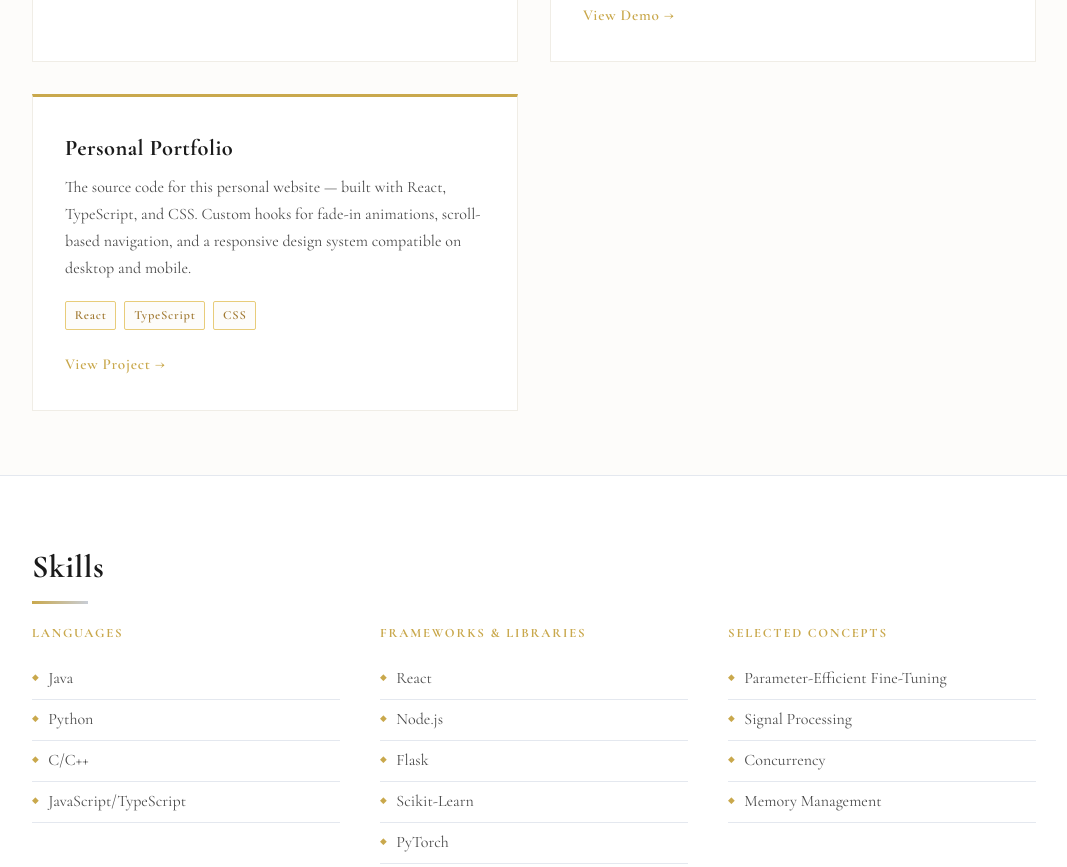
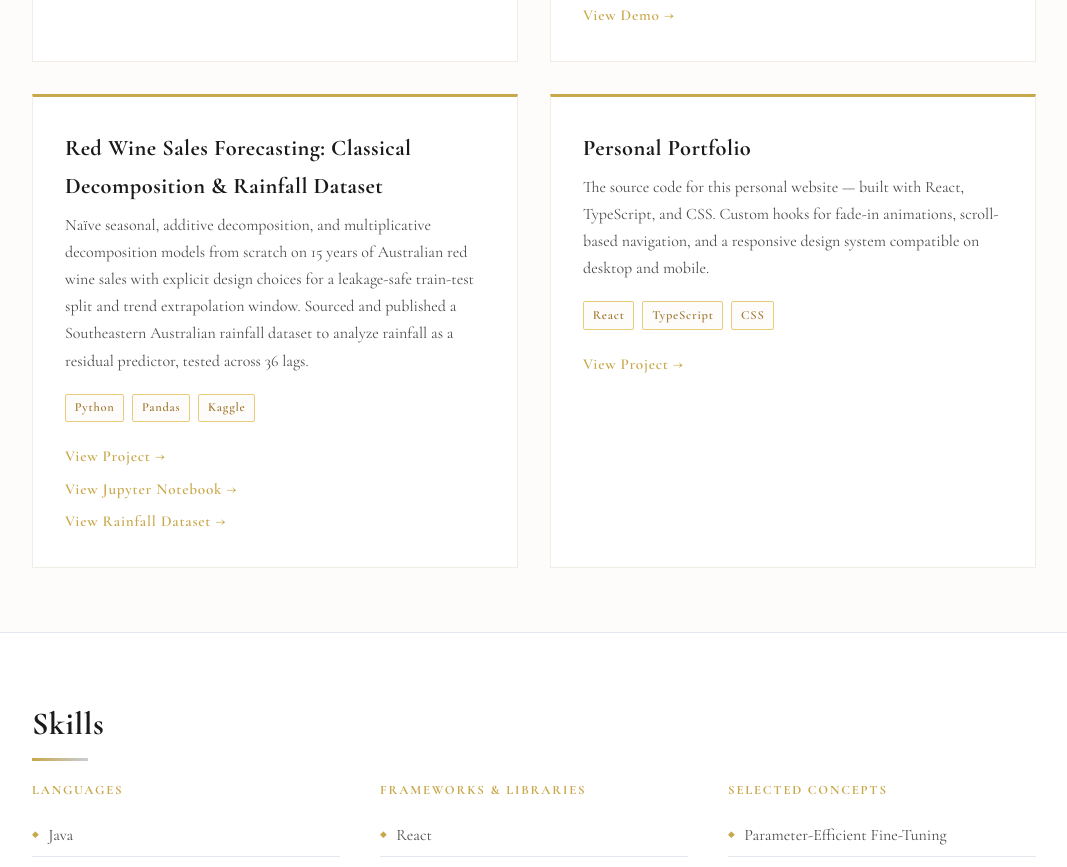
Before and after one commit to Gbeckler8/Personal-website, a React (Create React App) app: page / in a window 1280 px wide. Shown: the part 2900-3767 px from the top of the page, without its empty margins (106-1173 px from the left). Built offline with nearby package versions, Linux system fonts and the light colour scheme.

Commit message:
Add Wine Sales Project

```diff
--- a/src/components/Projects.tsx
+++ b/src/components/Projects.tsx
@@ -15,6 +15,13 @@ const projects = [
     tags: ['Parameter-Efficient Fine-Tuning', 'Python', 'PyTorch', 'Hugging Face'],
     link: 'https://github.com/Gbeckler8/BruvacAI',
     demo_link: 'https://huggingface.co/spaces/Gbeckler/Llama-BruvacAI_Space',
+  },
+  {
+    title: 'Red Wine Sales Forecasting: Classical Decomposition & Rainfall Dataset',
+    description: "Naïve seasonal, additive decomposition, and multiplicative decomposition models from scratch on 15 years of Australian red wine sales with explicit design choices for a leakage-safe train-test split and trend extrapolation window. Sourced and published a Southeastern Australian rainfall dataset to analyze rainfall as a residual predictor, tested across 36 lags.",
+    tags: ['Python', 'Pandas', 'Kaggle'],
+    Jupyter_notebook_link: 'https://www.kaggle.com/code/gordonbeckler/red-wine-forecasting-with-rainfall-testing',
+    Rainfall_dataset_link: 'https://www.kaggle.com/datasets/gordonbeckler/se-australia-monthly-rainfall-19502026/data',
   },
   {
     title: 'Personal Portfolio',
@@ -74,6 +81,16 @@ export default function Projects() {
                   View Demo →
                 </a>
               )}
+              {p.Jupyter_notebook_link && (
+                <a href={p.Jupyter_notebook_link} style={{ color: 'var(--gold)', fontWeight: 600, fontSize: '0.95rem', letterSpacing: '0.05em' }}>
+                  View Jupyter Notebook →
+                </a>
+              )}
+              {p.Rainfall_dataset_link && (
+                <a href={p.Rainfall_dataset_link} style={{ color: 'var(--gold)', fontWeight: 600, fontSize: '0.95rem', letterSpacing: '0.05em' }}>
+                  View Rainfall Dataset →
+                </a>
+              )}
             </div>
           </div>
         ))}
```
